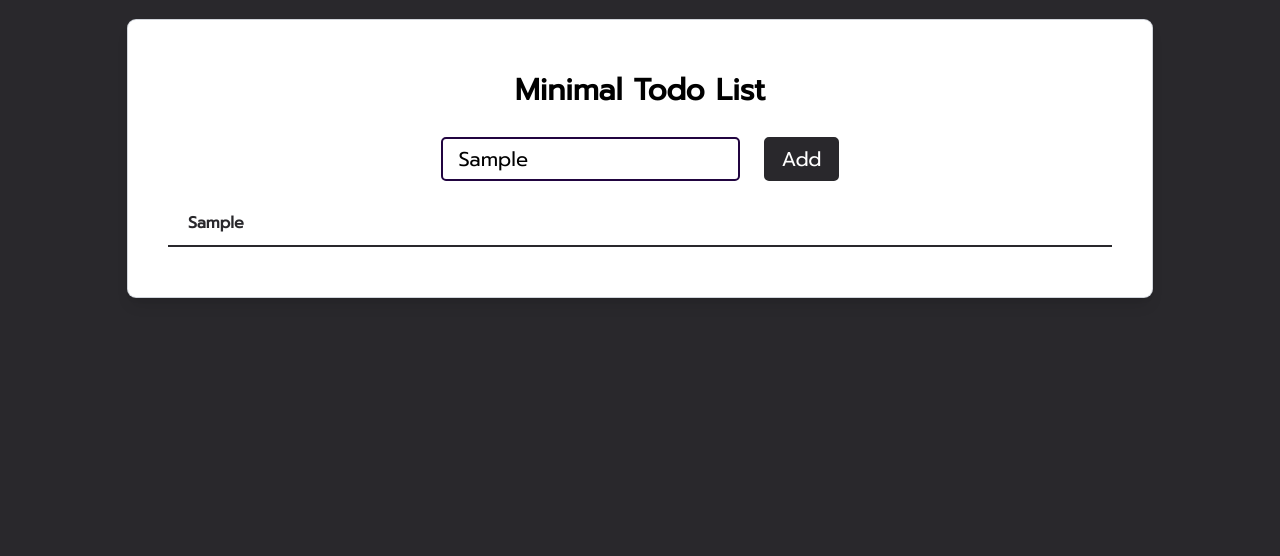
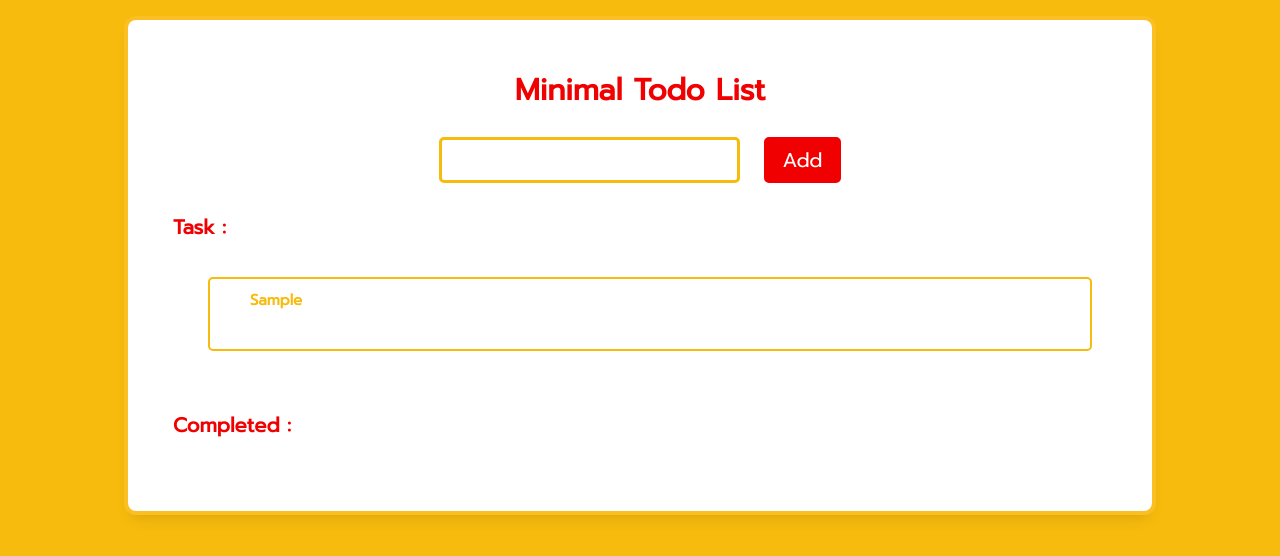
Before and after one commit to cpe-cmu-261207/lab-04-Panthonf, a plain HTML site: page index.html in a window 1280 px wide. Both pictures are taken after typing "Sample" into the empty fields and a click on the button "Add". Drawn offline with nearby package versions, Linux system fonts and the light colour scheme.

Commit message:
updated #3

```diff
--- a/index.html
+++ b/index.html
@@ -12,30 +12,46 @@
     <link rel="preconnect" href="https://fonts.googleapis.com">
     <link rel="preconnect" href="https://fonts.gstatic.com" crossorigin>
     <link href="https://fonts.googleapis.com/css2?family=Prompt&display=swap" rel="stylesheet">
+
 </head>
 
 <body class="">
-    <div class="box mt-5 rounded-lg md:max-w-screen-lg max-w-screen-sm mx-auto p-10 h-auto shadow-lg ring-1 ring-gray-300 justify-center pt-12  ">
+    <div class="box mt-5 rounded-lg md:max-w-screen-lg max-w-screen-sm mx-auto p-10 h-auto shadow-lg ring-4 ring-yellow-400 justify-center pt-12  ">
+
+        <h1>Minimal Todo List</h1>
+        </a>
 
 
-        <h1>Minimal Todo List</h1>
+        <div class="flex justify-center">
+            <div class="pr-6 pt-6">
+                <input class="inputCl" type='text' id="TaskInput" onkeypress="charCodeCheck(event)">
 
-        <div class="flex pt-6 justify-center">
+            </div>
+            <div class="pt-6">
+                <button class="border-2 p-1" id="enter" onclick="EnteringInput()">Add</button>
 
-            <input class="rounded md:rounded-lg " id="add">
-            <div class="pl-6">
-                <div id="btn">
-                    <button>Add</button>
-                </div>
             </div>
+
         </div>
-        <ul id="list">
+        <div class="pt-6 ">
+            <h3 id="taskList">Task :</h3>
+        </div>
 
-        </ul>
+        <div id="TaskBox" class="">
+
+        </div>
+
+        <div class="pt-6">
+            <h3 id="completedList">Completed :</h3>
+
+
+        </div>
+        <div id="CompletedBox" class=" rounded  my-2 p-1">
+        </div>
     </div>
 
-
-    <script type="text/javascript" src="script.js"></script>
 </body>
 
+
+
 </html>
--- a/script.js
+++ b/script.js
@@ -1,64 +1,101 @@
-const input = document.querySelector("#add");
-const list = document.querySelector("#list");
-var el = document.getElementsByTagName('li');
+const cout = console.log
+if (localStorage.getItem('userData') == null) {
+    const dataformat = {
+        incompleteArr: {
+            size: 0,
+            data: []
+        },
+        completeArr: {
+            size: 0,
+            data: []
+        }
+    }
+    localStorage.setItem('userData', JSON.stringify(dataformat))
+}
 
-// this function will allow us to add elements when we click the button
+const charCodeCheck = (eve) => {
+    if ((eve.which || eve.keyCode) === 13) EnteringInput()
+}
 
-function inputLength() {
-    return input.value.length
+function emptyCheck(input) {
+    if (input.length == 0 || input.indexOf(' ') == 0) {
+        document.getElementById("TaskInput").value = ""
+        alert("Task cannot be empty")
+        return false
+    }
+    return true
+}
+
+const taskbxCons = (TaskCalled) => {
+    const taskTe = document.createElement('p')
+    const taskBx = document.createElement('div')
+    const taskActionBar = document.createElement('div')
+    const taskDone = document.createElement('button')
+    const taskDel = document.createElement('button')
+
+    const DoneAction = () => {
+        document.getElementById("CompletedBox").append(taskTe)
+        taskTe.className = "taskTe"
+
+        taskBx.remove()
+    }
+
+    const DeleteAction = () => {
+        taskBx.remove()
+    }
+
+    const ButtonAppear = () => {
+        taskDone.style.visibility = "visible"
+        taskDel.style.visibility = "visible"
+    }
+
+    const ButtonGone = () => {
+        taskDone.style.visibility = "hidden"
+        taskDel.style.visibility = "hidden"
+    }
+
+    taskBx.className = "taskB"
+    taskTe.className = "taskTe1"
+    taskActionBar.className = "text-center space-x-2"
+
+    taskDel.className = "delBt"
+    taskDel.style.visibility = "hidden"
+    taskDone.className = "doneBt"
+    taskDone.style.visibility = "hidden"
+
+    taskTe.innerHTML = TaskCalled
+    taskDone.innerHTML = "Done"
+    taskDel.innerHTML = "Delete"
+
+    taskBx.addEventListener('mouseenter', ButtonAppear)
+    taskBx.addEventListener('mouseleave', ButtonGone)
+    taskDone.addEventListener("click", DoneAction)
+    taskDel.addEventListener("click", DeleteAction)
+
+    taskActionBar.append(taskDone)
+    taskActionBar.append(taskDel)
+    taskBx.append(taskTe)
+    taskBx.append(taskActionBar)
+
+    document.getElementById("TaskBox").prepend(taskBx)
 
 }
 
 
+const EnteringInput = () => {
+    cout("JS: you just add some thing")
+    const taskIn = document.getElementById("TaskInput").value
 
-
-btn.onclick = function() {
-    var txt = input.value;
-    li = document.createElement('li');
-    li.innerHTML = txt;
-    list.insertBefore(li, list.childNodes[0]);
-    li.appendChild(dBtn);
-
-    var dBtn = document.createElement("button");
-    dBtn.appendChild(document.createTextNode("Delete"));
-
-
-    dBtn.addEventListener("click", deleteListItem);
-
-
-    input.value = '';
-    if (txt == '') {
-        alert('Task cannot be empty');
-    }
-
-};
-
-
-function deleteListItem() {
-    li.classList.add("delete");
-}
-
-
-
-//this function will allow us to check the clicked elements
-list.onclick = function(ev) {
-    if (ev.target.tagName == 'LI') {
-        ev.target.classList.toggle('checked');
-    }
-};
-
-function addListAfterKeyPress() {
-    if (inputLength() == '' && event.which === 13) {
-        alert('Task cannot be empty');
-
-    } else if (inputLength() > 0 && event.which === 13) {
-        var txt = input.value;
-        li = document.createElement('li');
-        li.innerHTML = txt;
-        list.insertBefore(li, list.childNodes[0]);
-        deleteBt()
-        input.value = '';
+    if (emptyCheck(taskIn)) {
+        taskbxCons(taskIn)
+            //clear text
+        document.getElementById("TaskInput").value = ""
     }
 }
 
-input.addEventListener("keypress", addListAfterKeyPress)
+const complTaskadding = (complTask) => {
+    const taskTe = document.createElement('p')
+    taskTe.innerHTML = complTask
+    document.getElementById("CompletedBox").append(taskTe)
+    taskTe.className = "taskTe"
+}
--- a/style.css
+++ b/style.css
@@ -1,5 +1,5 @@
 body {
-    background-color: #29282c;
+    background-color: #f7bb0e;
     text-align: center;
 }
 
@@ -9,68 +9,138 @@ div {
 
 h1 {
     font-family: 'Prompt', sans-serif;
+    color: #f00000;
     font-size: 30px;
     font-weight: 600;
 }
 
-#add {
-    border: 2px solid #210440;
-    border-color: #210440;
+input {
+    border: 3px solid #f962a7;
+    border-color: #f7bb0e;
     padding: 5px 15px;
     border-radius: 5px;
     background-color: #ffffff;
     font-size: 20px;
     font-family: 'Prompt', sans-serif;
+    color: #f7bb0e;
     transition: all 0.75s ease;
 }
 
-#btn {
-    border: 2px solid #29282c;
+.inputCl:focus {
+    border: 3px solid #f7bb0e;
+}
+
+#enter {
+    border: 3px solid #f00000;
     padding: 5px 15px;
     border-radius: 5px;
     color: #ffffff;
-    background-color: #29282c;
+    background-color: #f00000;
     font-size: 20px;
     font-family: 'Prompt', sans-serif;
     transition: all 0.75s ease;
 }
 
-#btn :hover {
-    font-size: 22px;
+.mainFont {
     font-family: 'Prompt', sans-serif;
 }
 
-ul {
-    text-align: left;
-    margin-top: 20px;
+#enter:hover {
+    border: 3px solid #f7bb0e;
+    background-color: #f7bb0e;
+    font-size: 21px;
+    font-family: 'Prompt', sans-serif;
 }
 
-li {
+#taskList {
+    font-family: 'Prompt', sans-serif;
+    text-align: left;
+    padding: 5px 5px;
+    color: #f00000;
+    font-size: 20px;
+    font-weight: 600;
+    margin-bottom: 10px;
+    background-color: #ffffff;
+}
+
+#completedList {
+    font-family: 'Prompt', sans-serif;
+    text-align: left;
+    padding: 5px 5px;
+    color: #f00000;
+    font-size: 20px;
+    font-weight: 600;
+    margin-bottom: 10px;
+    background-color: #ffffff;
+}
+
+#completedBox {
     font-family: 'Prompt', sans-serif;
     list-style: none;
     padding: 10px 20px;
-    color: #29282c;
+    color: #f7bb0e;
     text-transform: ;
     font-weight: 600;
     margin-bottom: 10px;
     background-color: #ffffff;
-    border-bottom: 2px solid #29282c;
     transition: all 0.75s ease;
 }
 
-li:hover {
-    border: 2px solid #29282c;
-    transition: all 0.50s ease;
-    border-radius: 5px;
+#TaskBox {
+    font-family: 'Prompt', sans-serif;
+    color: #f7bb0e;
+    padding: 10px 20px;
+    font-weight: 800;
+    margin-bottom: 20px;
+    background-color: none;
+    transition: all 0.75s ease;
 }
 
-.checked {
-    font-style: italic;
-    text-decoration: line-through;
+.taskB {
+    margin-top: 10px;
+    margin-left: 20px;
+    border: 2px solid #f7bb0e;
+    border-radius: 5px;
+    font-size: 15px;
+    padding: 5px 20px;
+    background-color: #ffffff;
 }
 
-.delete {
-    display: none;
+.doneBt {
+    font-family: 'Prompt', sans-serif;
+    list-style: none;
+    padding: ;
+    color: #f7bb0e;
+    font-weight: 600;
+    margin-bottom: 5px;
+    background-color: #ffffff;
+    transition: all 0.75s ease;
 }
 
-;
+.delBt {
+    font-family: 'Prompt', sans-serif;
+    list-style: none;
+    padding: ;
+    color: #f00000;
+    font-weight: 600;
+    margin-bottom: 5px;
+    background-color: #ffffff;
+    transition: all 0.75s ease;
+}
+
+.taskTe {
+    font-family: 'Prompt', sans-serif;
+    color: #f7bb0e;
+    padding: 5px 20px;
+    padding-top: 20px;
+    text-align: left;
+    text-decoration: line-through;
+    font-size: 20px;
+}
+
+.taskTe1 {
+    font-family: 'Prompt', sans-serif;
+    padding: 5px 20px;
+    text-align: left;
+    font-size: 15px;
+}
```
